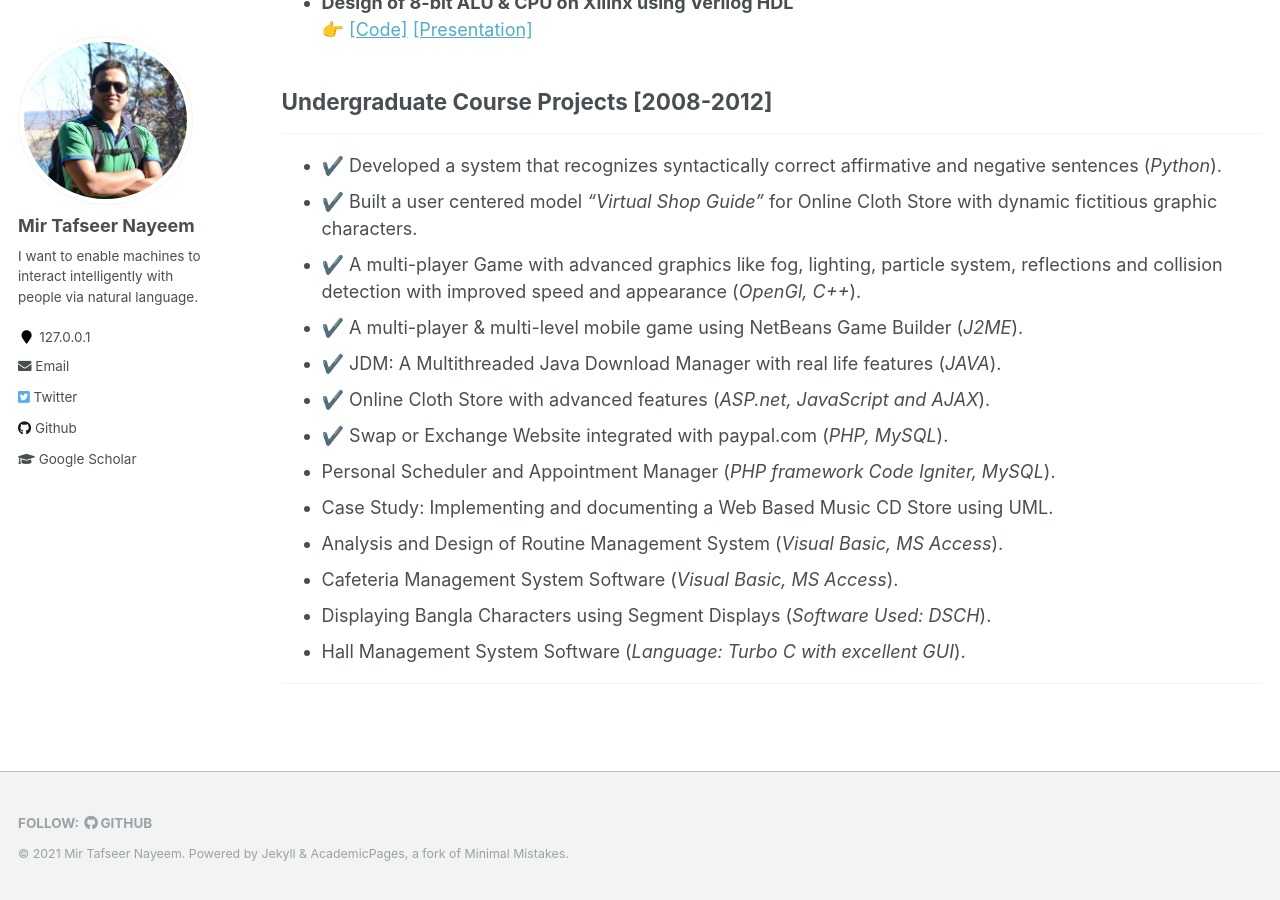
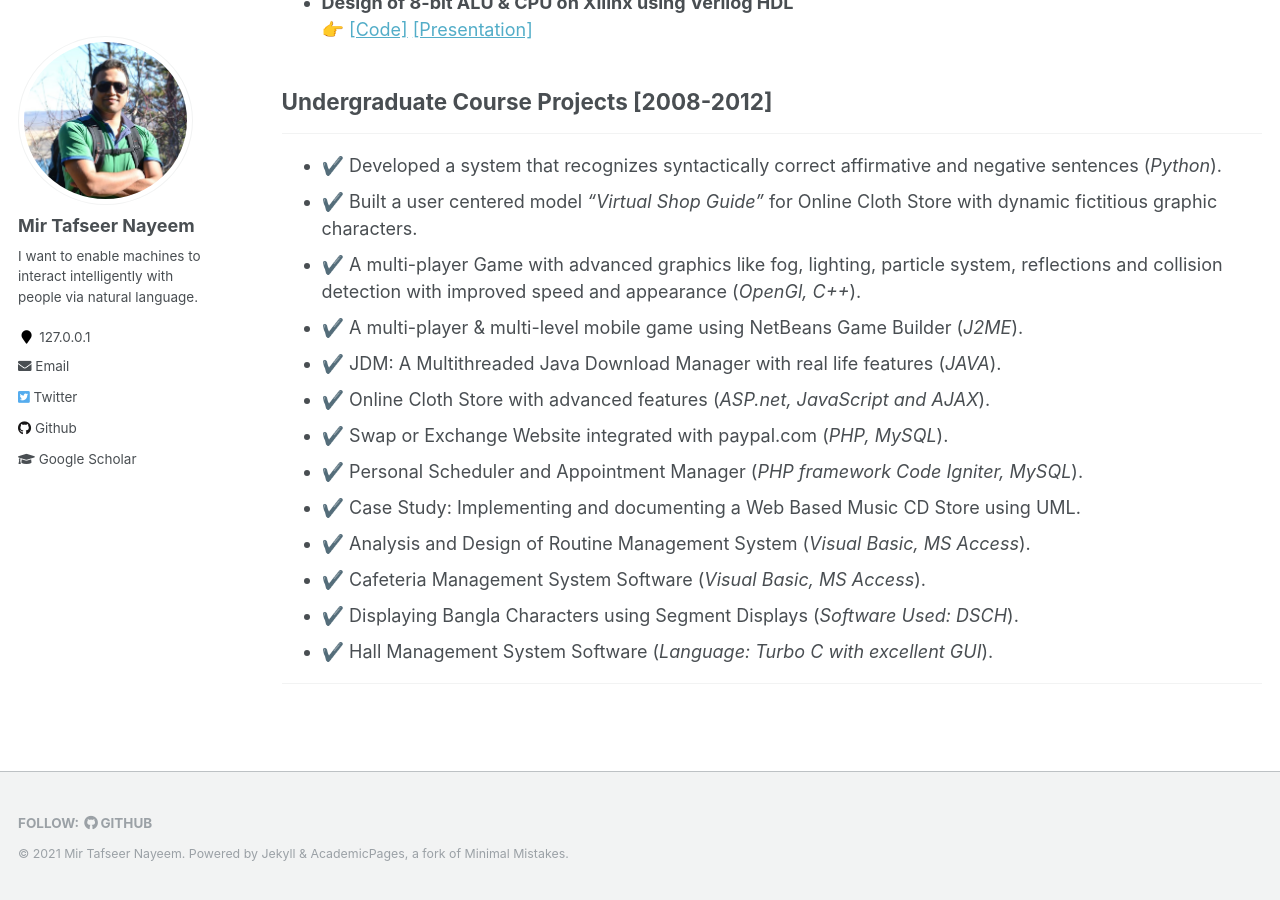
Before and after one commit to sujan-sarker/sujan-sarker.github.io, a Jekyll site: the page built from _pages/projects.md, in a window 1280 px wide and 900 px high, scrolled down 713 px. Built offline with Jekyll 4.4.1, drawn with Linux system fonts in a browser that asks for light colours.

```diff
--- a/_pages/projects.md
+++ b/_pages/projects.md
@@ -41,11 +41,11 @@ author_profile: true
 * ✔️ JDM: A Multithreaded Java Download Manager with real life features (*JAVA*).
 * ✔️ Online Cloth Store with advanced features (*ASP.net, JavaScript and AJAX*).
 * ✔️ Swap or Exchange Website integrated with paypal.com (*PHP, MySQL*).
-* Personal Scheduler and Appointment Manager (*PHP framework Code Igniter, MySQL*).
-* Case Study: Implementing and documenting a Web Based Music CD Store using UML.
-* Analysis and Design of Routine Management System (*Visual Basic, MS Access*).
-* Cafeteria Management System Software (*Visual Basic, MS Access*).
-* Displaying Bangla Characters using Segment Displays (*Software Used: DSCH*).
-* Hall Management System Software (*Language: Turbo C with excellent GUI*).
+* ✔️ Personal Scheduler and Appointment Manager (*PHP framework Code Igniter, MySQL*).
+* ✔️ Case Study: Implementing and documenting a Web Based Music CD Store using UML.
+* ✔️ Analysis and Design of Routine Management System (*Visual Basic, MS Access*).
+* ✔️ Cafeteria Management System Software (*Visual Basic, MS Access*).
+* ✔️ Displaying Bangla Characters using Segment Displays (*Software Used: DSCH*).
+* ✔️ Hall Management System Software (*Language: Turbo C with excellent GUI*).
 
 __________________________________________________
```
